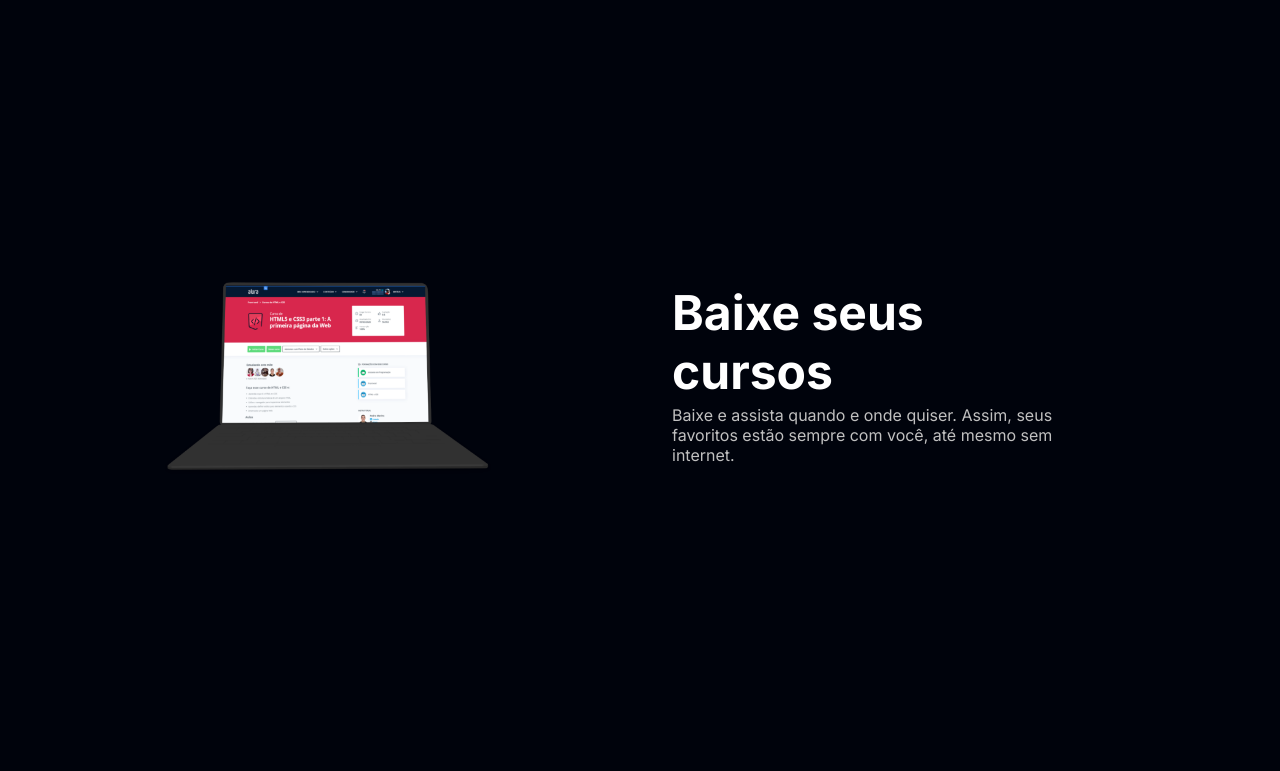
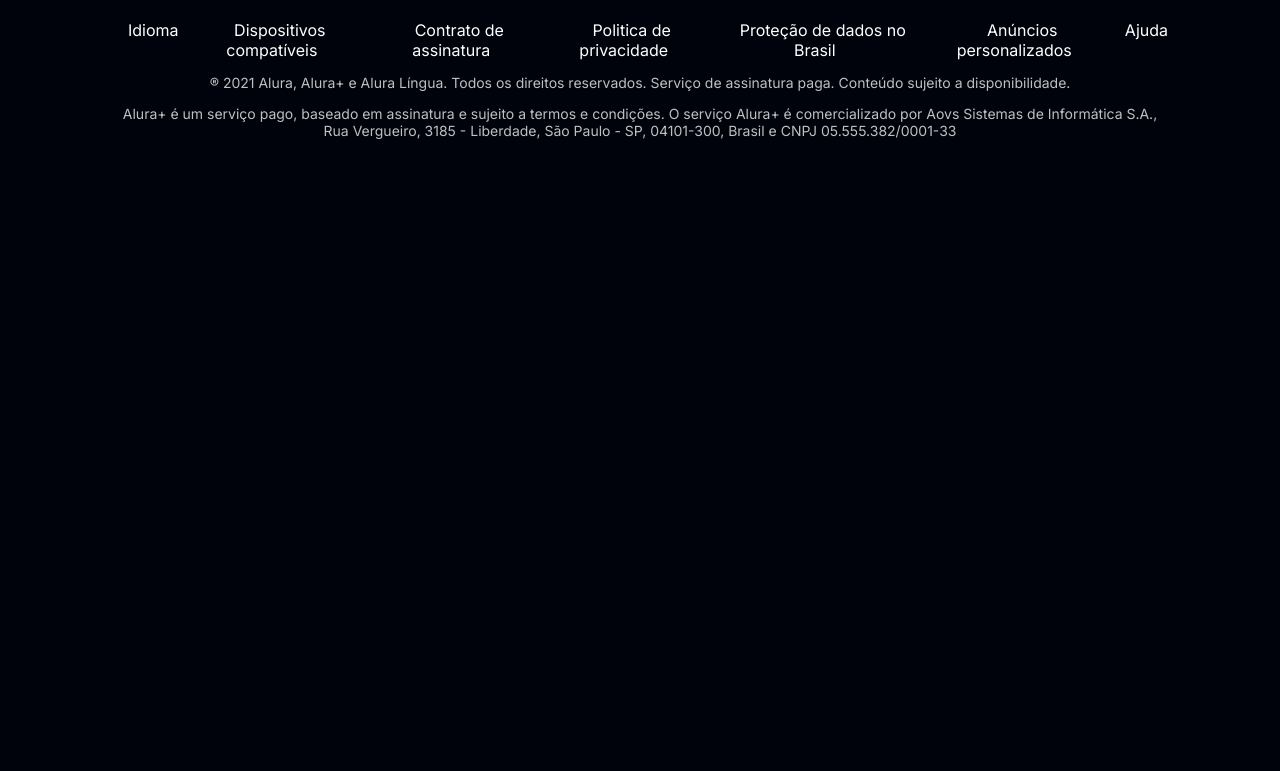
Before and after one commit to Leo-Raposo/projeto-alura-plus, a plain HTML site: page index.html in a window 1280 px wide. Shown: the part 2426-3197 px from the top of the page. After the commit the page ends 2645 px from the top, so only its background shows below. Drawn offline with Linux system fonts and the light colour scheme.

Commit message:
Atualização do height de cada sessão

```diff
--- a/CSS/styles.css
+++ b/CSS/styles.css
@@ -4,6 +4,7 @@
     --botao-azul: #167BF7;
     --cor-de-fundo: #00030C;
     --fonte-principal: 'Inter';
+    --botao-azul-efeito: #84bbff;
 }
 
 * {
@@ -24,6 +25,7 @@ body {
     font-weight: 700;
 }
 
+
 .principal {
     background-image: url(../img/Background.png);
     background-repeat: no-repeat;
@@ -33,7 +35,7 @@ body {
 }
 
 .container {
-    height: 100vh;
+    height: 60vh;
     display: grid;
     grid-template-columns: 1fr 1fr;
 }
@@ -46,6 +48,11 @@ body {
     display: block;
     text-decoration: none;
     margin-bottom: 1em;
+}
+
+.container__botao:hover {
+    background-color: var(--botao-azul-efeito);
+    color: var(--cor-de-fundo);
 }
 
 .botao_secundario {
@@ -115,3 +122,43 @@ body {
     font-size: 32px;
     color: var(--branco-principal);
 }
+
+
+
+/*rodape */
+.rodape {
+    text-align: center;
+    margin: 5em 7em;
+}
+
+.rodape__logo {
+    margin-bottom: 1em;
+}
+
+.rodape__lista {
+    display: flex;
+    justify-content: center;
+    list-style-type: none;
+    margin-top: 1em;
+
+}
+
+.lista__link a{
+    text-decoration: none;
+    color: var(--branco-principal);
+    margin-left: 1em;
+}
+
+.lista__link a:hover {
+    color: var(--botao-azul);
+}
+
+.lista__link a:active {
+    color: purple;
+}
+
+.rodape__texto {
+    font-size: 14px;
+    color: var(--cinza-secundario);
+    margin: 1em 0;
+}
```
